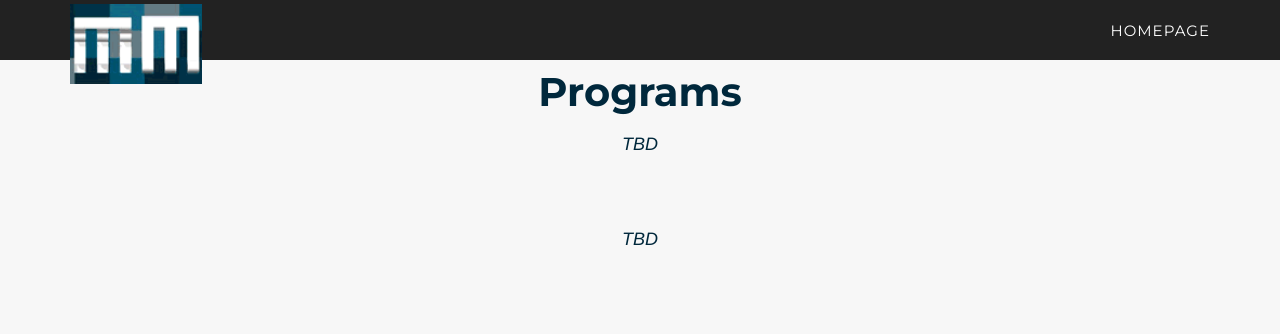
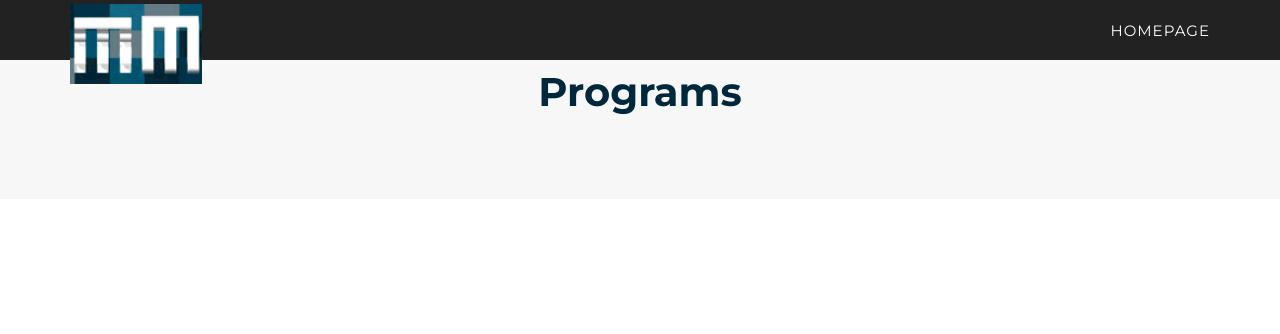
Before and after one commit to hcma2024/hcma2024.github.io, a Jekyll site: the page built from _2022_pages/programs.html, in a window 1280 px wide. Shown: the top 334 px of the page. Built offline with Jekyll 4.4.1, drawn with Linux system fonts in a browser that asks for light colours; some web fonts are replaced.

Commit message:
Update programs.html

```diff
--- a/_includes/2022_data/programs.html
+++ b/_includes/2022_data/programs.html
@@ -3,8 +3,8 @@
         <div class="row">
             <div class="col-lg-12 text-center">
                 <h2 class="section-heading">Programs</h2>
-                <h3 class="section-subheading" >TBD</h3>
-                <h3 class="section-subheading" >TBD</h3>
+                <!-- <h3 class="section-subheading" >14 Oct 2022 (all times are given in Beijing Time UTC+8)</h3>
+                <h3 class="section-subheading" >Onsite Room: Pav4 R1.06, Lisbon Congress Center (CCL), Lisbon, Portugal</h3> -->
                 <!--<h3 class="section-subheading" >Online VooV Meeting Room ID: 289 575 091.</h3>-->
             </div>
         </div>
```
